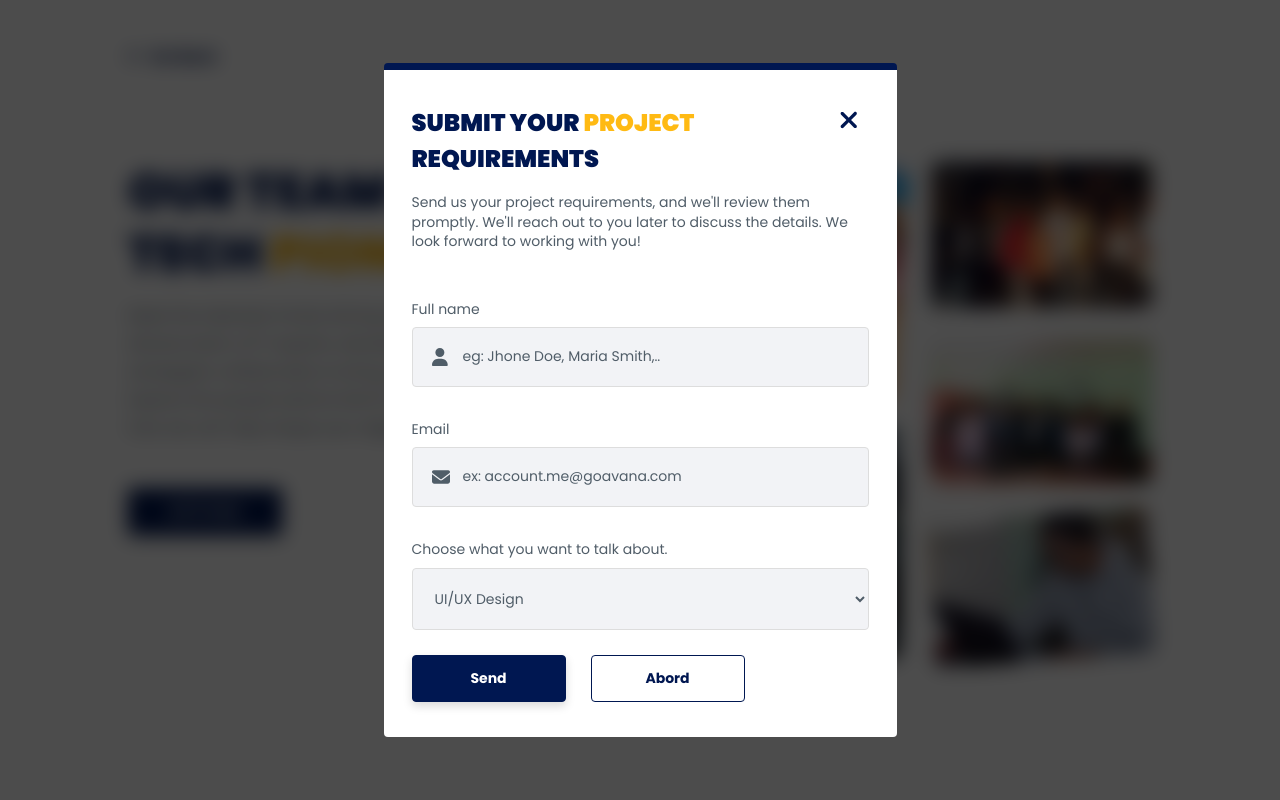
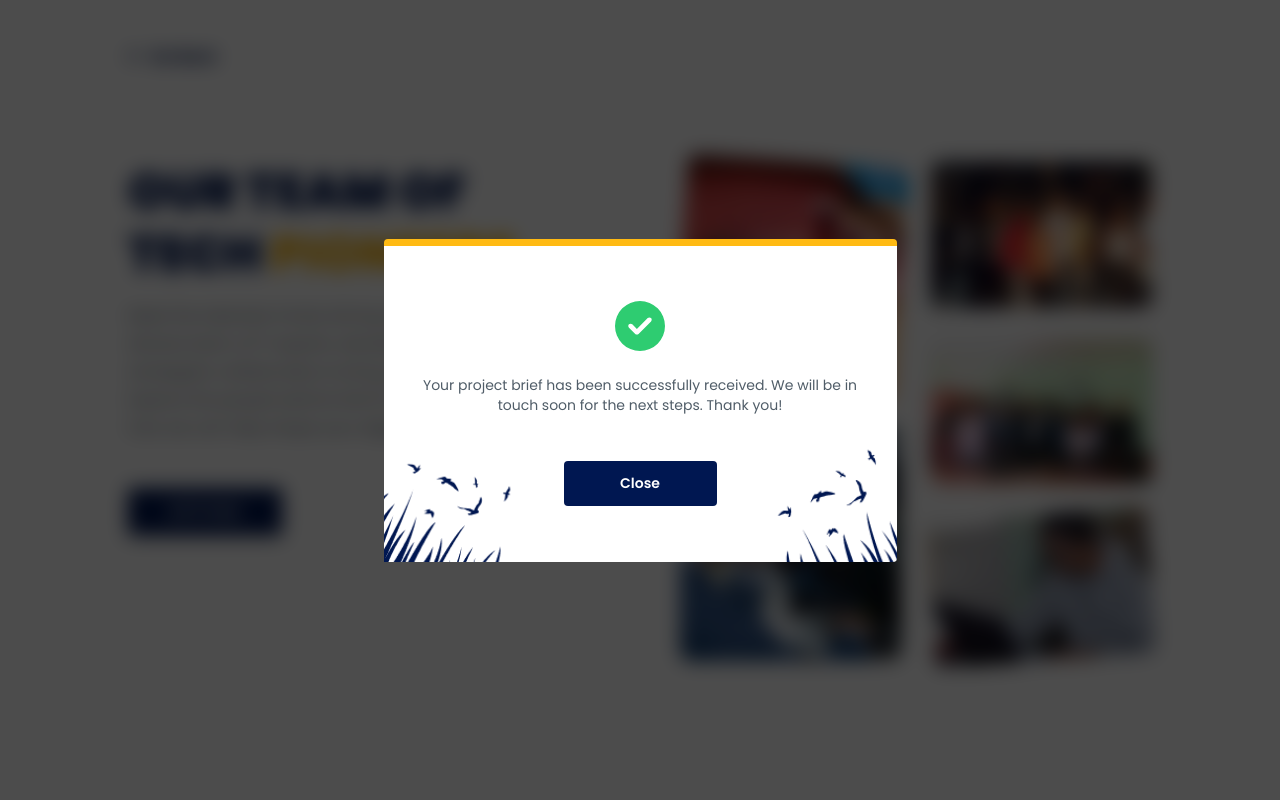
Before and after one commit to maxime-dot/website3, a Next.js app: page /teams in a window 1280 px wide. Both pictures are taken after a click on the button "LET'S TALK". Shown: the top 800 px of the page. Built offline with nearby package versions, Linux system fonts and the light colour scheme.

Commit message:
feat: add shape for modal confirmation

```diff
--- a/src/app/components/modal-lets-talk/ModalLetsTalk.tsx
+++ b/src/app/components/modal-lets-talk/ModalLetsTalk.tsx
@@ -16,6 +16,7 @@ import "./modal-lets-talk.scss";
 import Button from "../button/normal/Button";
 import ButtonOutline from "../button/outline/ButtonOutline";
 import {TruncateText} from "@/app/helpers/truncate";
+import Image from "next/image";
 
 interface ModalLetsTalkProps {
     onClose: () => void;
@@ -43,7 +44,7 @@ const audienceId = process.env.MAILCHIMP_AUDIENCE_ID;
 const ModalLetsTalk: React.FC<ModalLetsTalkProps> = ({onClose}) => {
     const [droppedFiles, setDroppedFiles] = useState<File[]>([]);
     const [sendError, setSendError] = useState(false)
-  const [sent, setSent] = useState(false)
+    const [sent, setSent] = useState(true)
 
 
     const handleKeyDown = (event: KeyboardEvent) => {
@@ -80,23 +81,26 @@ const ModalLetsTalk: React.FC<ModalLetsTalkProps> = ({onClose}) => {
     return (
         <AnimatePresence>
             <div className="akata-modal w-100 d-flex-center flex-col">
-        <div className="modal-layer fill-view" onClick={onClose} />
+                <div className="modal-layer fill-view" onClick={onClose}/>
                 <AnimatePresence>
-          { sent && <motion.div
+                    {sent && <motion.div
                         initial={{opacity: 0, y: 30}}
                         animate={{opacity: 1, y: 0}}
                         exit={{opacity: 0, x: -30}}
                         className={"form-sent d-flex-center flex-col"}>
-            <FontAwesomeIcon icon={faCircleCheck} className={"check-icon"} />
-           <p className={"akata-text-medium"}>Your project brief has been successfully received. We will be in touch soon for the next steps. Thank you!</p>
+                        <Image src={"/images/modal/modal-shape-right.png"} alt={"modal-shape"} className={"shape-right"} width={300} height={300} />
+                        <Image src={"/images/modal/modal-shape-left.png"} alt={"modal-shape"} className={"shape-left"} width={300} height={300} />
+                        <FontAwesomeIcon icon={faCircleCheck} className={"check-icon"}/>
+                        <p className={"akata-text-medium"}>Your project brief has been successfully received. We will be
+                            in touch soon for the next steps. Thank you!</p>
 
                         <button className="close-btn" onClick={onClose}>
                             Close
                         </button>
-          </motion.div>  }
+                    </motion.div>}
                 </AnimatePresence>
                 <AnimatePresence>
-          {!sent  &&  <motion.div
+                    {!sent && <motion.div
                         tabIndex={0}
                         onKeyDown={handleKeyDown}
                         initial={{opacity: 0, y: 40}}
@@ -109,7 +113,7 @@ const ModalLetsTalk: React.FC<ModalLetsTalkProps> = ({onClose}) => {
                                 className="modal-button-close d-flex-center"
                                 onClick={onClose}
                             >
-                <FontAwesomeIcon icon={faXmark} className="close-icon" />
+                                <FontAwesomeIcon icon={faXmark} className="close-icon"/>
                             </button>
                             <h2 className="akata-title-medium header-title">
                                 Submit Your <span>Project</span> Requirements
@@ -145,7 +149,7 @@ const ModalLetsTalk: React.FC<ModalLetsTalkProps> = ({onClose}) => {
                                     }
                                     return errors;
                                 }}
-                  onSubmit={async (values, { setSubmitting , resetForm }) => {
+                                onSubmit={async (values, {setSubmitting, resetForm}) => {
                                     try {
                                         const response = await axios.post("/mailchimp/api", {
                                             email_address: values.EMAIL,
@@ -190,7 +194,7 @@ const ModalLetsTalk: React.FC<ModalLetsTalkProps> = ({onClose}) => {
                                             <label htmlFor="name" className="akata-text-medium">
                                                 Full name
                                             </label>
-                        <FontAwesomeIcon icon={faUser} className="form-icon" />
+                                            <FontAwesomeIcon icon={faUser} className="form-icon"/>
                                             <input
                                                 type="text"
                                                 placeholder="eg: Jhone Doe, Maria Smith,.."
@@ -213,7 +217,7 @@ const ModalLetsTalk: React.FC<ModalLetsTalkProps> = ({onClose}) => {
                                             <label htmlFor="email" className="akata-text-medium">
                                                 Email
                                             </label>
-                        <FontAwesomeIcon icon={faEnvelope} className="form-icon" />
+                                            <FontAwesomeIcon icon={faEnvelope} className="form-icon"/>
                                             <input
                                                 type="email"
                                                 name="EMAIL"
@@ -333,13 +337,16 @@ const ModalLetsTalk: React.FC<ModalLetsTalkProps> = ({onClose}) => {
 
                                         {/* call to action button for modal */}
                                         <AnimatePresence>
-                        {sendError &&    <motion.div initial={{opacity: 0, x: 30}} animate={{opacity: 1, x : 0}} transition={{delay: 0.3}} exit={{opacity: 0}} className="error-send-message d-flex-center">
+                                            {sendError &&
+                                                <motion.div initial={{opacity: 0, x: 30}} animate={{opacity: 1, x: 0}}
+                                                            transition={{delay: 0.3}} exit={{opacity: 0}}
+                                                            className="error-send-message d-flex-center">
                                                     <span>There is something wrong, please retry later...</span>
                                                 </motion.div>}
                                         </AnimatePresence>
 
                                         {
-                          !sendError &&  <div
+                                            !sendError && <div
                                                 className={
                                                     errors.NAME || errors.EMAIL
                                                         ? "modal-action-button d-none"
--- a/src/app/components/modal-lets-talk/modal-lets-talk.scss
+++ b/src/app/components/modal-lets-talk/modal-lets-talk.scss
@@ -102,7 +102,21 @@
   border-radius: var(--border-radius);
   border-top: 7px solid var(--goavana-yellow);
   padding: 0 20px;
-
+  position: relative;
+  .shape-right{
+    position: absolute;
+    bottom: 0;
+    right: 0;
+    width: 150px;
+    height: auto;
+  }
+  .shape-left{
+    position: absolute;
+    bottom: 0;
+    left: 0;
+    width: 150px;
+    height: auto;
+  }
   .check-icon{
     font-size: 50px;
     color: var(--goavana-success);
```
Also changed, not shown: public/images/modal/modal-shape-left.png (added), public/images/modal/modal-shape-right.png (added). Lines whose indentation alone changed are shown as unchanged.
